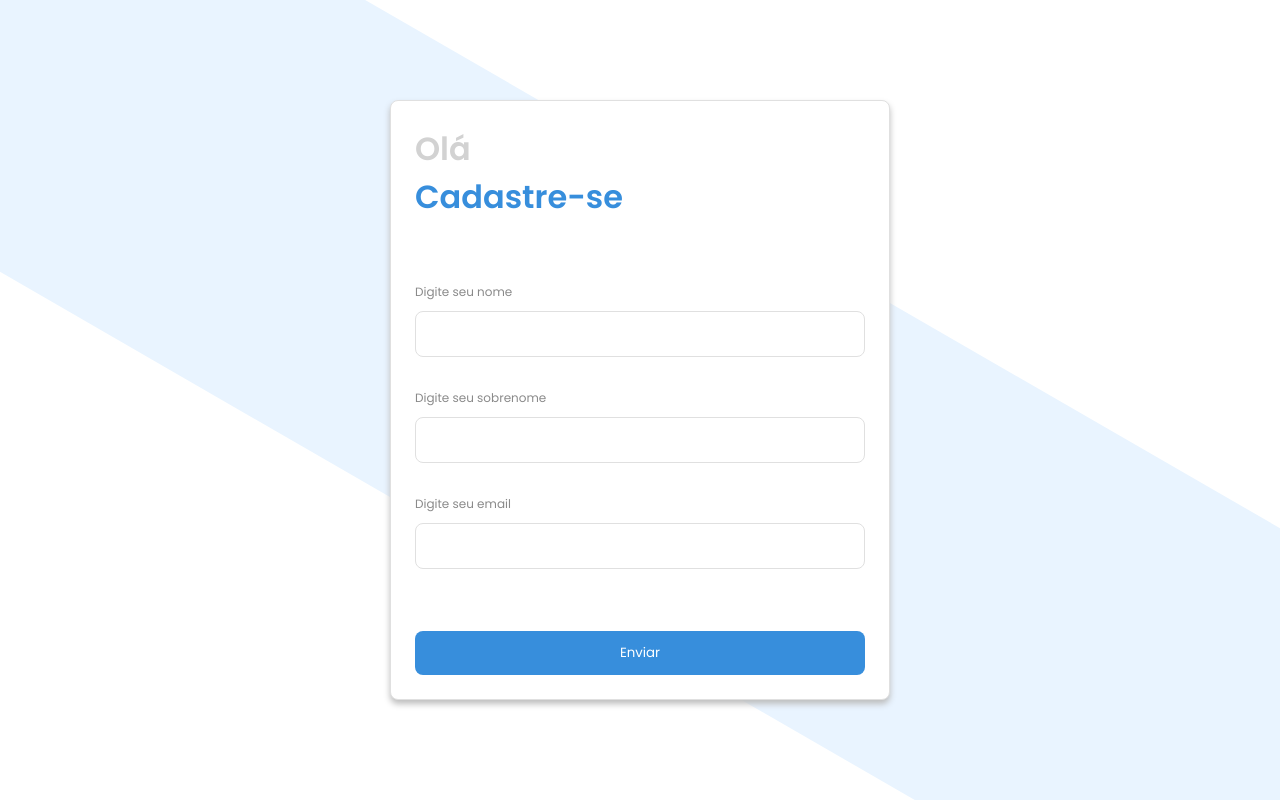
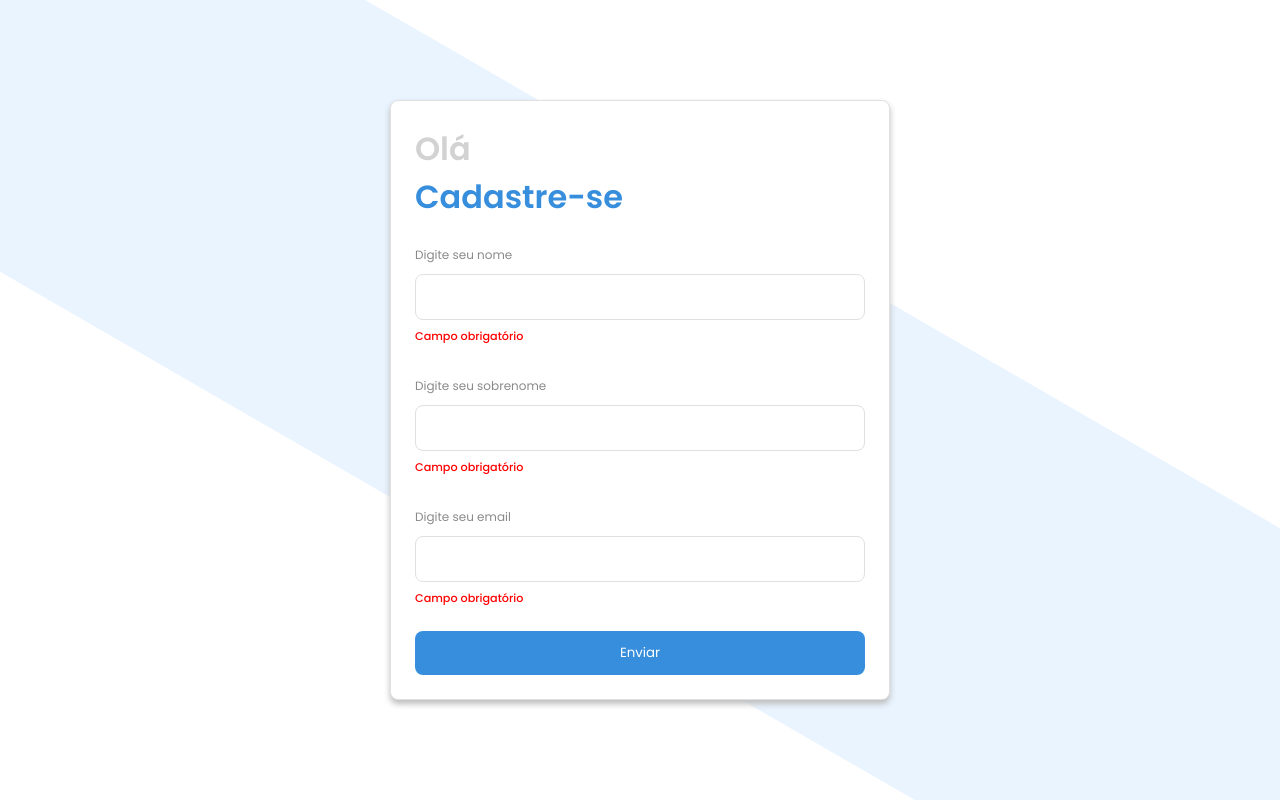
Before and after one commit to Beatriz-Heydman/crud-users-form, a React (Create React App) app: page /new-user in a window 1280 px wide. Both pictures are taken after a click on the button "Enviar". Built offline with nearby package versions, Linux system fonts and the light colour scheme; a web font is replaced by a local one.

Commit message:
feat: input validation

```diff
--- a/src/pages/form-page/components/form/index.tsx
+++ b/src/pages/form-page/components/form/index.tsx
@@ -17,6 +17,10 @@ export function Form() {
   const [surname, setSurname] = useState("");
   const [email, setEmail] = useState("");
 
+  const [hasNoName, setHasNoName] = useState(false);
+  const [hasNoSurname, setHasNoSurname] = useState(false);
+  const [hasNoEmail, setHasNoEmail] = useState(false);
+
   const [isLoadingPostUser, setIsLoadingPostUser] = useState(false);
 
   const route = "http://localhost:3001/users";
@@ -24,6 +28,16 @@ export function Form() {
   const navigate = useNavigate();
 
   async function addUser() {
+    if (name === "") {
+      setHasNoName(true);
+    }
+    if (surname === "") {
+      setHasNoSurname(true);
+    }
+    if (email === "") {
+      setHasNoEmail(true);
+      return;
+    }
     if (name && surname && email) {
       try {
         setIsLoadingPostUser(true);
@@ -53,19 +67,68 @@ export function Form() {
         </Text>
       </Flex>
       <Flex gap="2rem" direction="column">
+        <Flex
+          direction="column"
+          alignItems="flex-start"
+          gap="0.5rem"
+          style={{ width: "100%" }}
+        >
           <Input
+            type="text"
             label="Digite seu nome"
-          onChange={(event) => setName(event.currentTarget.value)}
+            onChange={(event) => {
+              setName(event.currentTarget.value);
+              setHasNoName(false);
+            }}
           />
+          {hasNoName && (
+            <Text color="red" fontSize="0.7rem">
+              Campo obrigatório
+            </Text>
+          )}
+        </Flex>
+
+        <Flex
+          direction="column"
+          alignItems="flex-start"
+          gap="0.5rem"
+          style={{ width: "100%" }}
+        >
           <Input
+            type="text"
             label="Digite seu sobrenome"
-          onChange={(event) => setSurname(event.currentTarget.value)}
+            onChange={(event) => {
+              setSurname(event.currentTarget.value);
+              setHasNoSurname(false);
+            }}
           />
+          {hasNoSurname && (
+            <Text color="red" fontSize="0.7rem">
+              Campo obrigatório
+            </Text>
+          )}
+        </Flex>
+
+        <Flex
+          direction="column"
+          alignItems="flex-start"
+          gap="0.5rem"
+          style={{ width: "100%" }}
+        >
           <Input
             type="email"
             label="Digite seu email"
-          onChange={(event) => setEmail(event.currentTarget.value)}
+            onChange={(event) => {
+              setEmail(event.currentTarget.value);
+              setHasNoEmail(false);
+            }}
           />
+          {hasNoEmail && (
+            <Text color="red" fontSize="0.7rem">
+              Campo obrigatório
+            </Text>
+          )}
+        </Flex>
       </Flex>
 
       <Button
```
Lines whose indentation alone changed are shown as unchanged.
